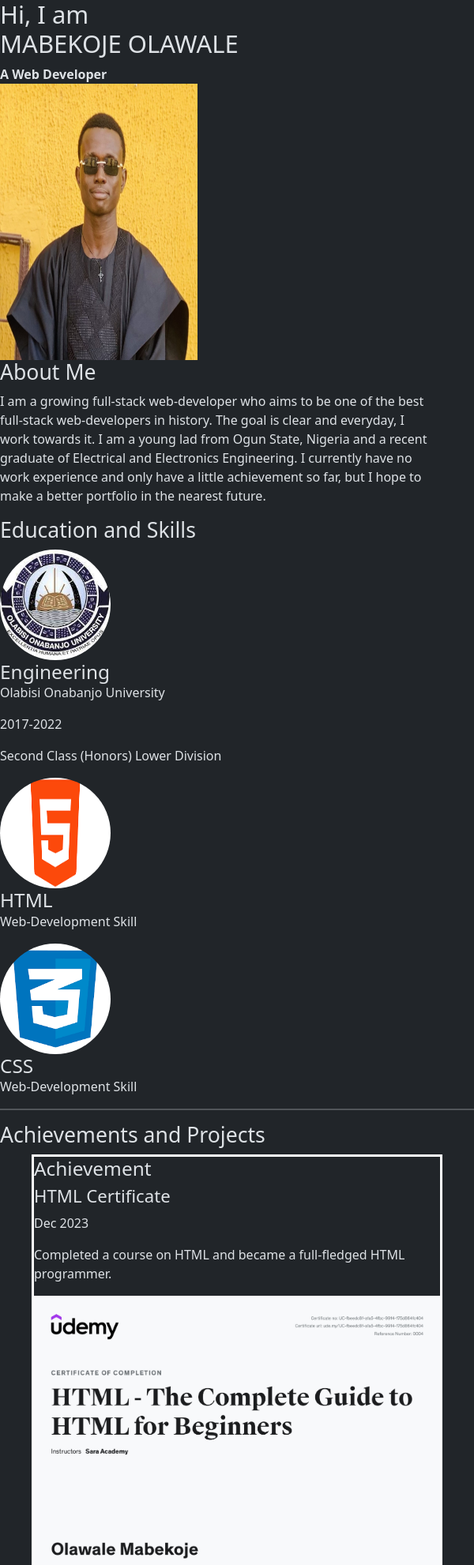
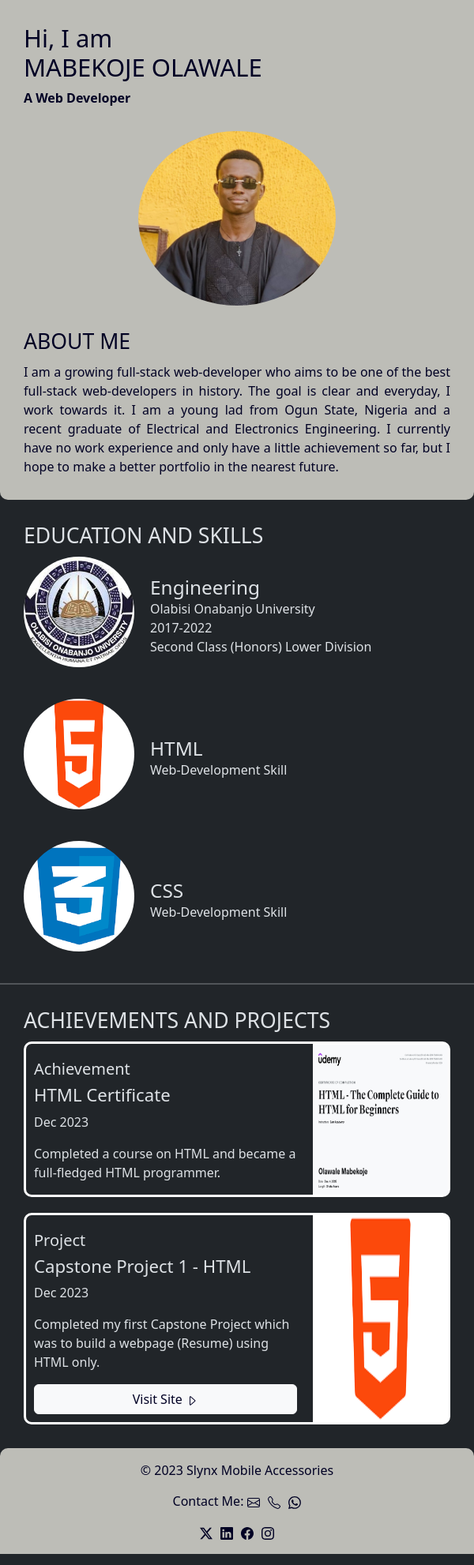
Before and after one commit to MabekojeOlawale/Capstone-Project-Personal-Site, a plain HTML site: page index.html in a window 600 px wide. Shown: the top 1982 px of the page at 79% size. Drawn offline with nearby package versions, Linux system fonts and the light colour scheme.

Commit message:
Update style.css

```diff
--- a/style.css
+++ b/style.css
@@ -1,179 +1,278 @@
-.main-container {
-    background-color: #BDBDB7;
+.first-container {
+  background-color: #bdbdb7;
+  padding: 30px;
+  color: #010124;
   width: 100%;
-    margin: 0;
-    padding: 0;
-    border: 0;
+  border-bottom-left-radius: 10px;
+  border-bottom-right-radius: 10px;
 }
 
-.picture-myself {
+.first {
+  display: flex;
+  flex-direction: row;
+  justify-content: space-between;
+  margin-bottom: 30px;
+}
+
+h2 {
+  text-transform: uppercase;
+}
+
+hr {
+  margin: 0;
+}
+
+.image {
   border-radius: 50%;
 }
-.text-justify {
-    color: #010124
-}
-.container-1 {
-    margin-top: 0;
-    padding-top: 0;
-    height: 300px;
-    width: 400px
+
+.about-me {
+  text-align: justify;
+  margin: 0;
 }
 
-.summary {
-    width: 100%;
-    padding-right: 100px;
-}
-
-.text-justify {
-    text-align: justify;
-}
-
-.fw-normal {
-    margin-top: 20px;
-    font-weight: bolder;
-}
-
-.marketing {
-    margin-left: 40px;
+.education {
+  padding: 30px;
 }
 
 .skills {
-    margin-left: 0;
-    padding-left: 0;
+  display: flex;
+  flex-direction: row;
+  justify-content: space-between;
 }
 
 .skill-pictures {
   border-radius: 50%;
+  margin-bottom: 10px;
 }
 
-.skills-education {
+.skill {
   display: flex;
-    width: 100%;
-    justify-content: space-around;
+  flex-direction: column;
+  align-items: center;
 }
 
-.education {
-    padding: 0;
-    margin: 0;
+.skill p,
+.skill h3 {
+  margin-bottom: 0;
+  text-align: center;
+}
+
+h2 {
+  margin-bottom: 10px;
+}
+
+.third-container {
+  padding: 30px;
 }
 
 .ap {
-    margin-left: 40px;
-    margin-right: 40px;
-}
-.ap-container {
   display: grid;
-    grid-template-rows: 325px;
   grid-template-columns: 1fr 1fr;
+  grid-template-rows: 300px;
   gap: 20px;
 }
 
-.achievement {
+.achievement,
+.project {
   border: 3px solid white;
+  border-radius: 10px;
+  display: grid;
+  grid-template-columns: 1fr 1fr 1fr;
+  grid-row: 300px;
+  gap: 10px;
 }
 
-.texts {
-    float: left;
-    width: 60%;
+.heading {
+  font-size: 20px;
+}
+
+.achievement-info,
+.project-info {
+  grid-column: span 2;
+  margin-left: 10px;
   display: flex;
   flex-direction: column;
+  height: 100%;
+  justify-content: center;
 }
 
-.image {
+.containe {
+  background-color: #bdbdb7;
+  color: #010124;
   display: flex;
-    justify-content: flex-end;
-}
-
-.btn {
-    display: inline;
-    width: 150px;
-}
-
-.link {
-    color: #010124;
-}
-
-.footer {
-    display: flex;
-    flex-direction: row;
-    justify-content: space-around;
+  justify-content: space-between;
   width: 100%;
-    padding-top: 30px;
-    padding-bottom: 30px;
-}
-
-li {
-    list-style: none;
-    margin-left: 10px;
+  margin-bottom: 0;
+  border-top-right-radius: 10px;
+  border-top-left-radius: 10px;
 }
 
 .contact {
   display: flex;
   flex-direction: row;
+  margin-bottom: 0;
 }
 
-.social-media {
+ul {
+  list-style: none;
   display: flex;
   flex-direction: row;
 }
 
-@media (max-width:1100px) {
-    .text-body-emphasis {
+a {
+  color: #010124;
+}
+
+li {
+  margin-right: 10px;
+}
+
+.contact > ul {
+  padding-left: 5px;
+}
+
+.social > ul {
   padding-left: 0;
 }
 
-    .fw-normal {
-        margin-top: 20px;
+li:last-child {
+  margin-right: 0;
 }
 
-    .skill-summary {
-        margin-bottom: 50px;
-    }
-
-    .ap-container {
+@media (max-width: 900px) {
+  .ap {
     display: flex;
     flex-direction: column;
   }
 
-    .achievement {
-        display: block;
-        width: 100%;
+  .project-info,
+  .achievement-info {
+    margin: 10px;
+  }
+
+  .ap-button {
+    margin-bottom: 10px;
+  }
+}
+
+@media (max-width: 800px) {
+  .skills {
+    flex-direction: column;
+  }
+
+  .skill {
     margin-bottom: 30px;
   }
 
-    .image {
-        height: 350px;
+  .css {
+    margin-bottom: 0;
   }
 }
 
-@media (max-width:700px) {
-    html, body {
-        overflow-x: hidden;
+@media (max-width: 600px) {
+  .first {
+    flex-direction: column;
   }
 
-    body {
-        position: relative;
+  .my-image {
+    align-self: center;
+    margin-top: 30px;
   }
 
-    .footer {
-        display: flex;
+  .containe {
     flex-direction: column;
     align-items: center;
-        overflow-x: inherit;
-        margin-right: 0;
-        width: auto;
+  }
+
+  .social > ul {
+    padding-left: 0;
   }
 
   .copyright {
-        margin-left: 25px;
+    margin-bottom: 15px;
   }
 
   .contact {
-        margin-top: 15px;
+    margin-bottom: 15px;
+  }
 }
 
-    .about-me {
-        width: 100%;
-        padding-right: 50px;
+@media (max-width: 350px) {
+  .first-container {
+    padding: 15px;
+  }
+
+  .image {
+    width: 200px;
+  }
+  .name {
+    font-size: 14px;
+  }
+
+  .my-name {
+    font-size: 22px;
+    font-weight: bold;
+  }
+
+  h2 {
+    font-size: 20px;
+  }
+
+  h3 {
+    font-size: 18px;
+    font-weight: bold;
+  }
+
+  p {
+    font-size: 14px;
+    line-height: 1.5rem;
+  }
+
+  h4 {
+    font-size: 20px;
+  }
+
+  .education {
+    padding: 15px;
+  }
+
+  .skill-pictures {
+    width: 100px;
+    height: 100px;
+  }
+
+  .third-container {
+    padding: 15px;
+  }
+
+  .third-container h3 {
+    font-weight: normal;
   }
 }
+
+@media (max-width: 450px) {
+  .achievement,
+  .project {
+    display: flex;
+    flex-direction: column;
+  }
+}
+
+@media (min-width: 501px) and (max-width: 800px) {
+  .skill {
+    align-items: flex-start;
+    flex-direction: row;
+    align-items: flex-start;
+    justify-content: flex-start;
+  }
+
+  .skill p,
+  .skill h3 {
+    text-align: start;
+  }
+  .extra {
+    margin-left: 20px;
+    align-self: center;
+  }
+}
```
Lines whose indentation alone changed are shown as unchanged.
